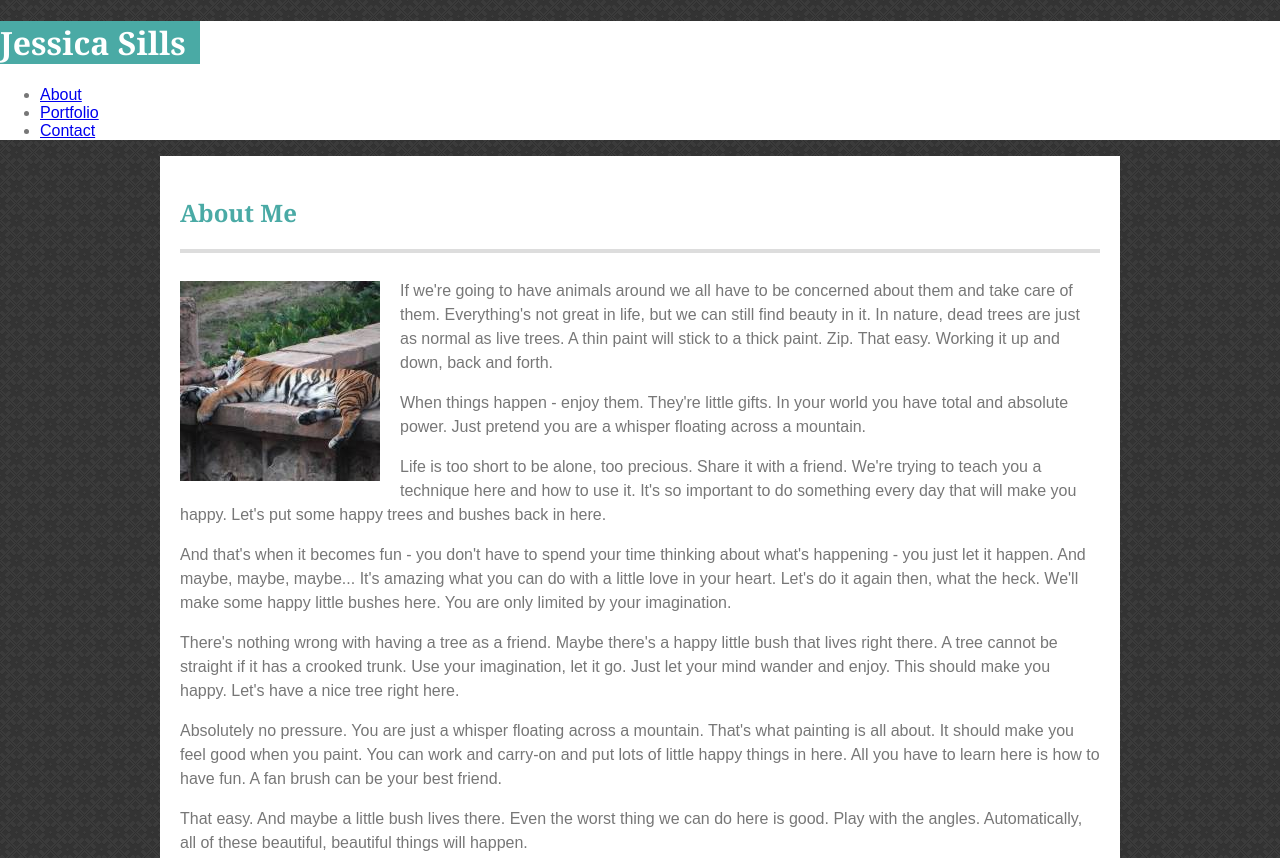
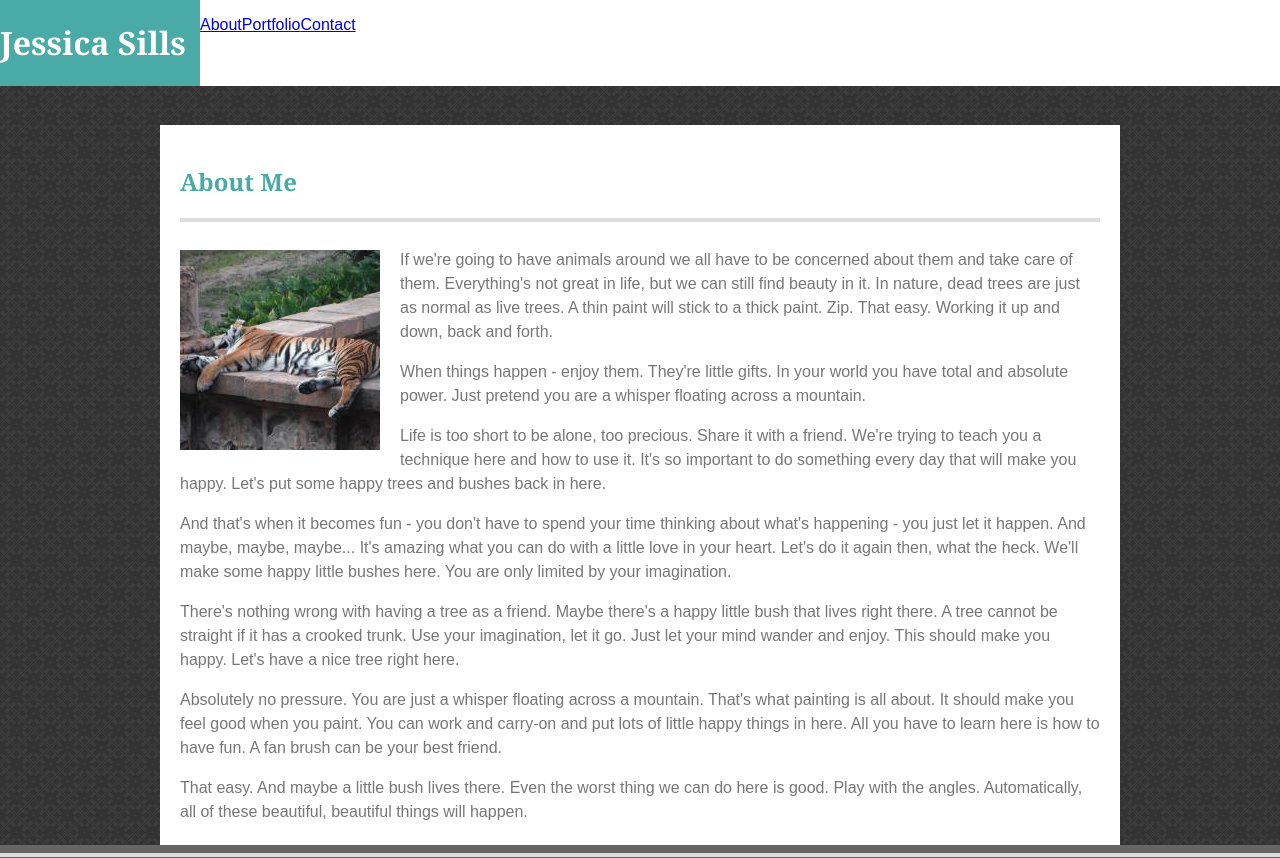
Before and after one commit to jsills3110/Basic-Portfolio, a plain HTML site: page index.html in a window 1280 px wide. Shown: the top 858 px of the page. Drawn offline with Linux system fonts and the light colour scheme.

Commit message:
Attempting to make the footer stick to the bottom of the page. Made changes to style.css and index.html to do this.

```diff
--- a/assets/css/style.css
+++ b/assets/css/style.css
@@ -7,13 +7,27 @@ body {
     color: #777777;
 }
 
+.page-container {
+    position: relative;
+    min-height: 100vh;
+}
+
 /*Main Header*/
 header {
+    margin: 0;
+    padding: 0;
+    position: fixed;
+    top: 0;
+    width: 100%;
     background-color: #ffffff;
     border-color: #cccccc;
 }
 
 footer {
+    position: absolute;
+    bottom: 0;
+    width: 100%;
+    height: 5rem;
     background-color: #666666;
 }
 
@@ -40,8 +54,9 @@ p {
 /*Need to edit this to be MAX width of 960px (margin+border+padding+content)*/
 .main-content {
     margin: 0 auto;
+    margin-top: 125px;
     width: 920px;
-    padding: 20px;
+    padding: 20px 20px 2.5rem 20px;
     background-color: #ffffff;
     border-color: #dddddd;
 }
@@ -53,15 +68,19 @@ p {
 }
 
 .title-div {
+    float: left;
     width: 200px;
     background-color: #4aaaa5;
 }
 
+.menu-item {
+    float: left;
+    list-style-type: none;
+}
+
 #about-image {
     float: left;
-    margin-top: 20px;
-    margin-right: 20px;
-    margin-bottom: 20px;
+    margin: 20px 20px 20px 0px;
 }
 
 #about-pp {
--- a/index.html
+++ b/index.html
@@ -7,15 +7,16 @@
 </head>
 
 <body>
+    <div class="page-container">
         <header>
             <div class="title-div">
                 <h1>Jessica Sills</h1>
             </div>
-        <nav>
+            <nav class="clearfix">
                 <ul>
-                <li><a href="index.html">About</a></li>
-                <li><a href="portfolio.html">Portfolio</a></li>
-                <li><a href="contact.html">Contact</a></li>
+                    <li class="menu-item"><a href="index.html">About</a></li>
+                    <li class="menu-item"><a href="portfolio.html">Portfolio</a></li>
+                    <li class="menu-item clearfix"><a href="contact.html">Contact</a></li>
                 </ul>
             </nav>
         </header>
@@ -25,24 +26,40 @@
                 <hr>
                 <img id="about-image" src="assets/images/doggo.jpg" alt="Cute Dog">
                 <p id="about-pp">
-                If we're going to have animals around we all have to be concerned about them and take care of them. Everything's not great in life, but we can still find beauty in it. In nature, dead trees are just as normal as live trees. A thin paint will stick to a thick paint. Zip. That easy. Working it up and down, back and forth.
+                    If we're going to have animals around we all have to be concerned about them and take care of them.
+                    Everything's not great in life, but we can still find beauty in it. In nature, dead trees are just
+                    as normal as live trees. A thin paint will stick to a thick paint. Zip. That easy. Working it up and
+                    down, back and forth.
                     <p>
-                When things happen - enjoy them. They're little gifts. In your world you have total and absolute power. Just pretend you are a whisper floating across a mountain.
+                        When things happen - enjoy them. They're little gifts. In your world you have total and absolute
+                        power. Just pretend you are a whisper floating across a mountain.
                     </p>
                     <p>
-                Life is too short to be alone, too precious. Share it with a friend. We're trying to teach you a technique here and how to use it. It's so important to do something every day that will make you happy. Let's put some happy trees and bushes back in here.
+                        Life is too short to be alone, too precious. Share it with a friend. We're trying to teach you a
+                        technique here and how to use it. It's so important to do something every day that will make you
+                        happy. Let's put some happy trees and bushes back in here.
                     </p>
                     <p>
-                And that's when it becomes fun - you don't have to spend your time thinking about what's happening - you just let it happen. And maybe, maybe, maybe... It's amazing what you can do with a little love in your heart. Let's do it again then, what the heck. We'll make some happy little bushes here. You are only limited by your imagination.
+                        And that's when it becomes fun - you don't have to spend your time thinking about what's
+                        happening - you just let it happen. And maybe, maybe, maybe... It's amazing what you can do with
+                        a little love in your heart. Let's do it again then, what the heck. We'll make some happy little
+                        bushes here. You are only limited by your imagination.
                     </p>
                     <p>
-                There's nothing wrong with having a tree as a friend. Maybe there's a happy little bush that lives right there. A tree cannot be straight if it has a crooked trunk. Use your imagination, let it go. Just let your mind wander and enjoy. This should make you happy. Let's have a nice tree right here.
+                        There's nothing wrong with having a tree as a friend. Maybe there's a happy little bush that
+                        lives right there. A tree cannot be straight if it has a crooked trunk. Use your imagination,
+                        let it go. Just let your mind wander and enjoy. This should make you happy. Let's have a nice
+                        tree right here.
                     </p>
                     <p>
-                Absolutely no pressure. You are just a whisper floating across a mountain. That's what painting is all about. It should make you feel good when you paint. You can work and carry-on and put lots of little happy things in here. All you have to learn here is how to have fun. A fan brush can be your best friend.
+                        Absolutely no pressure. You are just a whisper floating across a mountain. That's what painting
+                        is all about. It should make you feel good when you paint. You can work and carry-on and put
+                        lots of little happy things in here. All you have to learn here is how to have fun. A fan brush
+                        can be your best friend.
                     </p>
                     <p class="clearfix">
-                That easy. And maybe a little bush lives there. Even the worst thing we can do here is good. Play with the angles. Automatically, all of these beautiful, beautiful things will happen.
+                        That easy. And maybe a little bush lives there. Even the worst thing we can do here is good.
+                        Play with the angles. Automatically, all of these beautiful, beautiful things will happen.
                     </p>
             </section>
         </div>
@@ -50,6 +67,7 @@
             <hr>
             <h6>Copyright</h6>
         </footer>
+    </div>
 </body>
 
 </html>
```
Lines whose indentation alone changed are shown as unchanged.
